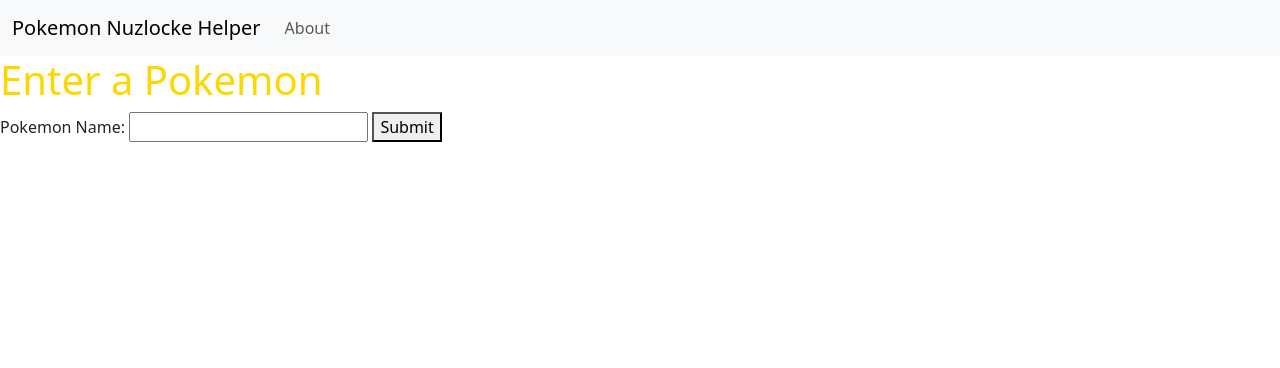
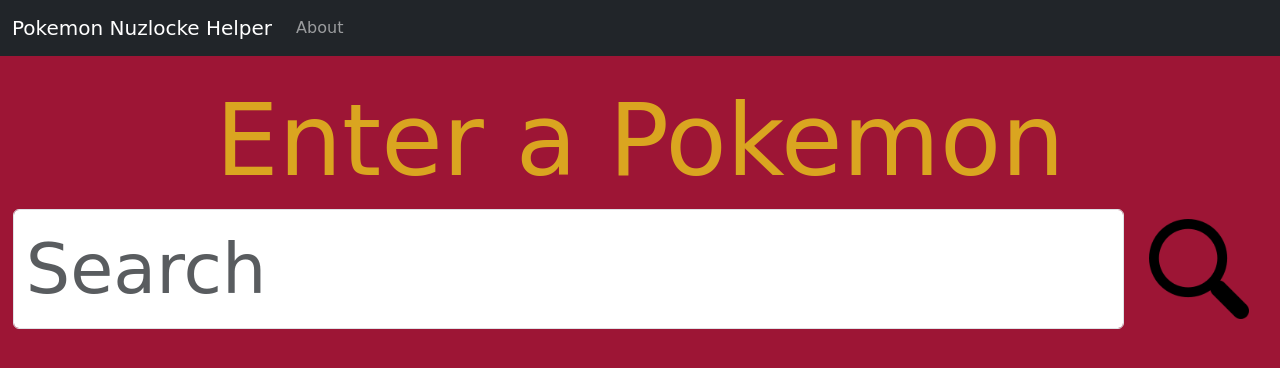
Before and after one commit to otreanor1203/pokemon-matchup-calculator, a Flask app: page / in a window 1280 px wide. Shown: the top 368 px of the page. Run offline with Flask 3, Linux system fonts and the light colour scheme.

Commit message:
Started working on styles for the home page

```diff
--- a/app.py
+++ b/app.py
@@ -1,12 +1,18 @@
-from flask import Flask, redirect, request, render_template, url_for
+from flask import Flask, jsonify, redirect, request, render_template, url_for
 from calculate import *
 
 app = Flask(__name__)
 
+f = open('names.txt', 'r')
+allPokemonNames = [line.strip() for line in f]
+
 @app.route('/', methods=['GET', 'POST'])
 def index():
     if request.method == 'POST':
-        return redirect(url_for('result', pokemonName = request.form['homeSearch']))
+        pokemonName = request.form['homeSearch']
+        if not pokemonName:
+            return redirect(url_for('error', pokemonName = "null"))
+        return redirect(url_for('result', pokemonName = pokemonName))
     return render_template('index.html', isIndex = True)
 
 @app.route('/result/<pokemonName>', methods = ['GET', 'POST'])
@@ -30,6 +36,12 @@
         return redirect(url_for('result', pokemonName = request.form['navSearch']))
     return render_template('error.html')
 
+@app.route('/autocomplete')
+def autocomplete():
+    query = request.args.get('query', '').lower()
+    matches = [name for name in allPokemonNames if name.lower().startswith(query)]
+    return jsonify(matches[:5])
+
 
 if __name__ == '__main__':
     app.run(debug=True)
--- a/TestingStuff/names.txt
+++ b/names.txt
@@ -14,6 +14,7 @@
 Kakuna
 Beedrill
 Pidgey
+Josh
 Pidgeotto
 Pidgeot
 Rattata
--- a/static/stylesheets/defaultStyles.css
+++ b/static/stylesheets/defaultStyles.css
@@ -1,3 +1,4 @@
 body {
-  background-color: gray;
+  background-color: #9d1535;
+  font-family: cursive, sans-serif;
 }
--- a/static/stylesheets/errorStyles.css
+++ b/static/stylesheets/errorStyles.css
@@ -1,5 +1,5 @@
 h1{
     font-size: 100px;
-    color: red;
+    color: goldenrod;
     text-align: center;
 }
--- a/static/stylesheets/indexStyles.css
+++ b/static/stylesheets/indexStyles.css
@@ -1,9 +1,42 @@
-h1{
-  color: gold;
+h1 {
+  color: goldenrod;
+  text-align: center;
+  font-size: 100px;
+  padding-top: 2%;
 }
 
+.searchDiv {
+  margin-left: 1%;
+  margin-right: 1%;
+}
 
-#error {
-  color: red;
-  font-weight: bolder;
+.searchText {
+  font-size: 70px;
 }
+
+#suggestions {
+  padding-left: 5%;
+}
+
+.suggestion {
+  font-size: 70px;
+  max-width: 91%;
+}
+
+.suggestion:hover {
+  background-color: #949594;
+}
+
+.myButton {
+  height: 120px;
+  width: 150px;
+}
+
+.mybutton:hover{
+  background-color: #29cd29;
+}
+
+button img {
+  height: 100px;
+  width: 100px;
+}
--- a/templates/base.html
+++ b/templates/base.html
@@ -4,10 +4,12 @@
         <meta charset="UTF-8">
         <title>{% block title %}DEFAULT{% endblock %}</title>
         <link href="https://cdn.jsdelivr.net/npm/bootstrap@5.3.3/dist/css/bootstrap.min.css" rel="stylesheet" integrity="sha384-QWTKZyjpPEjISv5WaRU9OFeRpok6YctnYmDr5pNlyT2bRjXh0JMhjY6hW+ALEwIH" crossorigin="anonymous">
+        <link rel = "stylesheet" href="{{ url_for('static', filename='styleSheets/defaultStyles.css') }}">
         {% block style %}{% endblock %}
     </head>
     <body>
     <script src="https://cdn.jsdelivr.net/npm/bootstrap@5.3.3/dist/js/bootstrap.bundle.min.js" integrity="sha384-YvpcrYf0tY3lHB60NNkmXc5s9fDVZLESaAA55NDzOxhy9GkcIdslK1eN7N6jIeHz" crossorigin="anonymous"></script>
+
     {% include 'navbar.html' %}
 
 {% block content %}
--- a/templates/index.html
+++ b/templates/index.html
@@ -6,15 +6,44 @@
 
 {% block content %}
 
+    <div class = "searchDiv">
         <h1>Enter a Pokemon</h1>
-        <form method="POST">
-            <label for="homeSearch">Pokemon Name:</label>
-            <input type="search" id="homeSearch" name="homeSearch" required>
-            <button type="submit">Submit</button>
+        <form class="d-flex" role="search" method = "POST">
+            <input class="form-control me-2 searchText" type="search" name = "homeSearch" id = "homeSearch" placeholder="Search" aria-label="Search">
+            <button class="btn btn-bgdark myButton" id = "submitButton" type="submit"><img src = "{{ url_for('static', filename='otherImages/magnifyingGlass.png') }}"></button>
         </form>
-        {% if error %}
-            <p id = "error">{{ error }}</p>
-        {% endif %}
+        <div id="suggestions"></div>
+    </div>
+
+<script>
+document.getElementById('homeSearch').addEventListener('input', async function() {
+    const query = this.value;
+    if (query.length > 0) {
+        const response = await fetch(`/autocomplete?query=${query}`);
+        const suggestions = await response.json();
+        displaySuggestions(suggestions);
+    } else {
+        document.getElementById('suggestions').innerHTML = '';
+    }
+});
+
+function displaySuggestions(suggestions) {
+    const suggestionsDiv = document.getElementById('suggestions');
+    suggestionsDiv.innerHTML = '';
+    suggestions.forEach(name => {
+        const div = document.createElement('div');
+        div.innerText = name;
+        div.classList.add("suggestion")
+        div.addEventListener('click', () => {
+            document.getElementById('homeSearch').value = name;
+            suggestionsDiv.innerHTML = '';
+            document.getElementById('submitButton').click();
+        });
+        suggestionsDiv.appendChild(div);
+    });
+}
+</script>
+
     </body>
 </html>
 
--- a/templates/navbar.html
+++ b/templates/navbar.html
@@ -1,4 +1,4 @@
-<nav class="navbar navbar-expand-lg bg-body-tertiary">
+<nav class="navbar navbar-expand-lg navbar-dark bg-dark">
   <div class="container-fluid">
     <a class="navbar-brand" href="{{ url_for('index') }}">Pokemon Nuzlocke Helper</a>
     <button class="navbar-toggler" type="button" data-bs-toggle="collapse" data-bs-target="#navbarSupportedContent" aria-controls="navbarSupportedContent" aria-expanded="false" aria-label="Toggle navigation">
```
Also changed, not shown: getInvalid.py (+2 -5 lines), TestingStuff/invalidNames.txt (deleted), invalidNames.txt (deleted), static/otherImages/magnifyingGlass.png (added).
